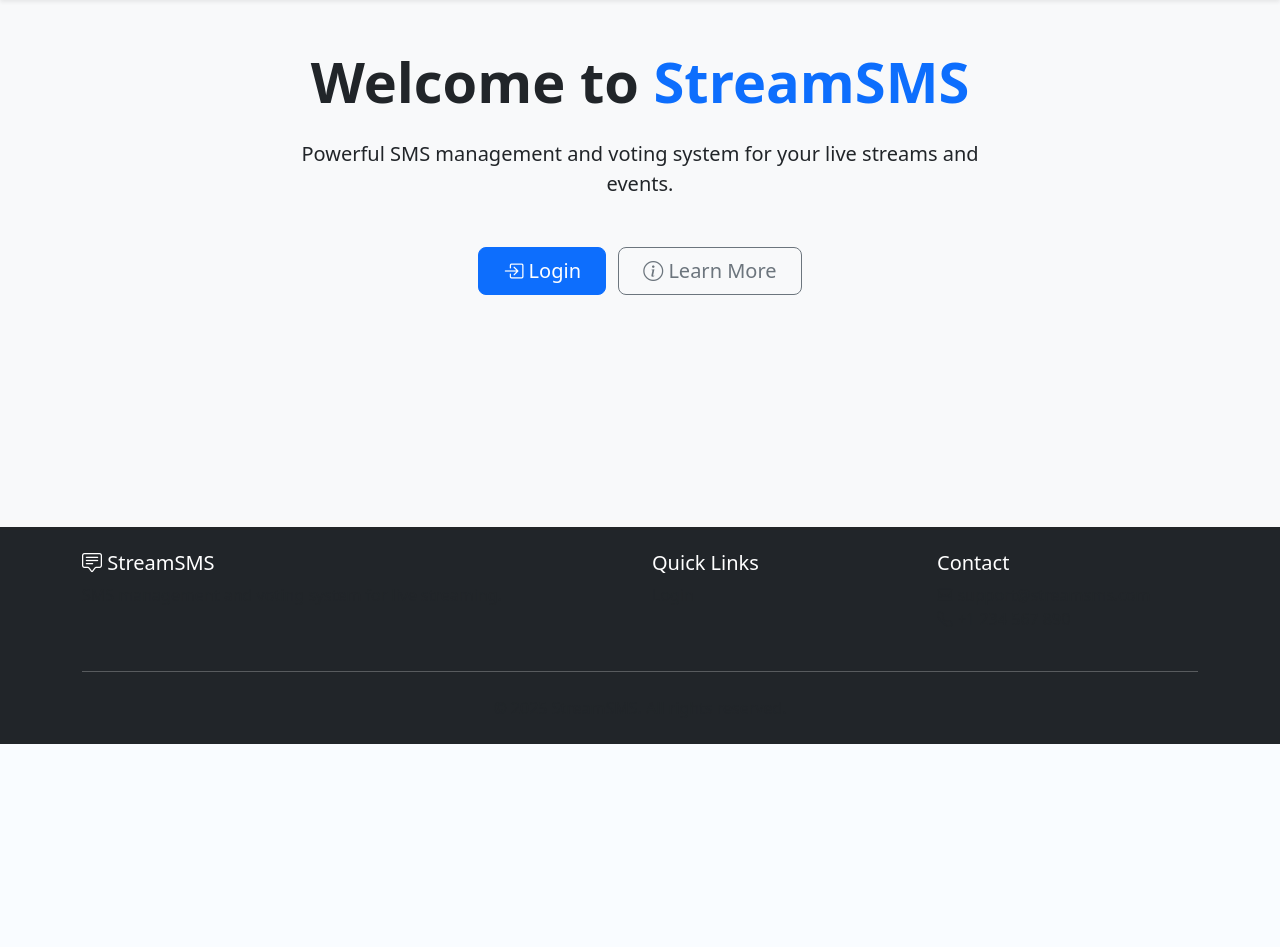
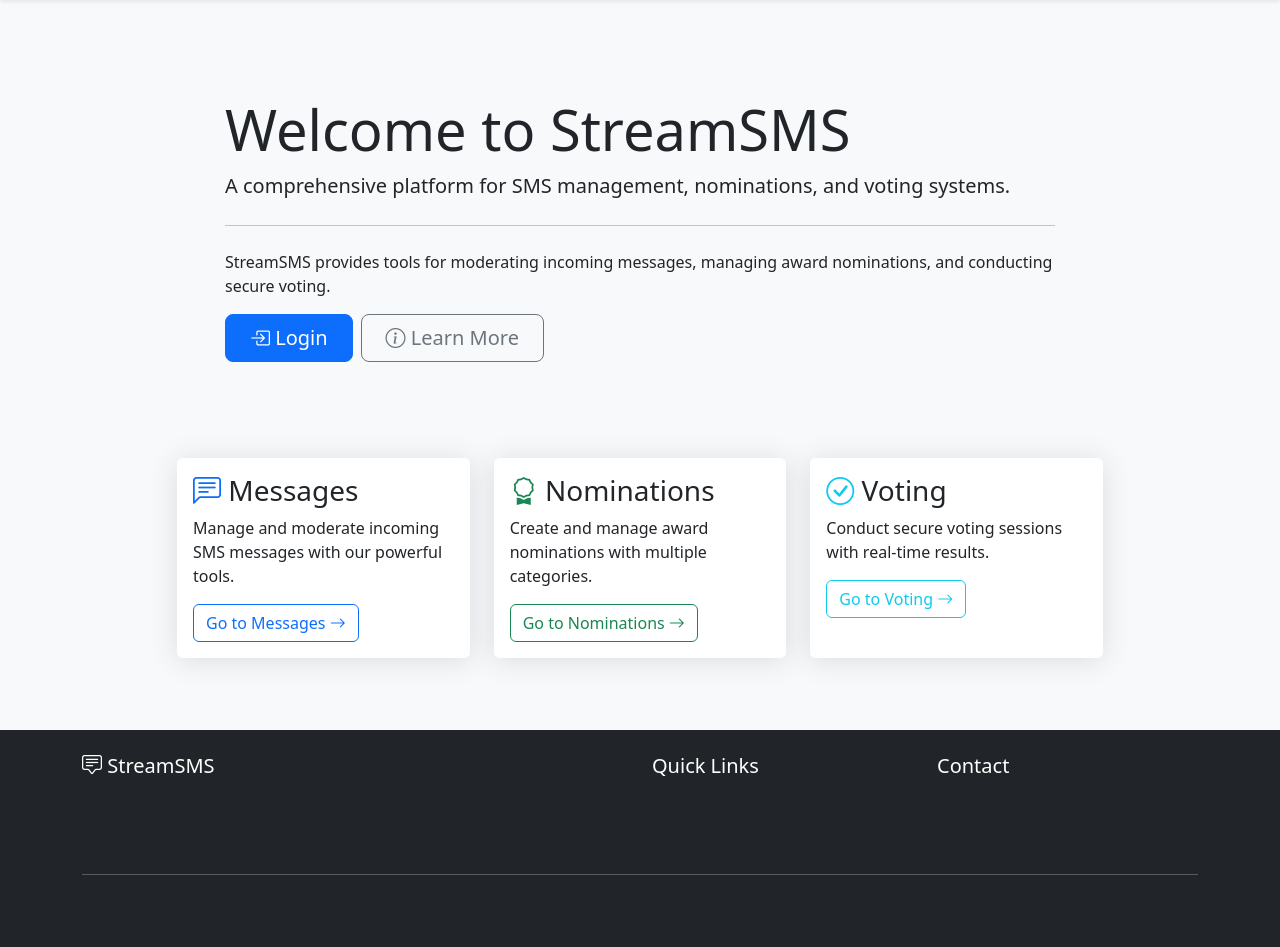
Before and after one commit to TgkCapture/StreamSMS, a Django app: page / in a window 1280 px wide. Shown: the part 56-1003 px from the top of the page. Before the commit the page ends 800 px from the top, so only its background shows below. Run offline with Django 4.2, Linux system fonts and the light colour scheme.

Commit message:
fix: systems home and profile fixed

```diff
--- a/StreamSMS/urls.py
+++ b/StreamSMS/urls.py
@@ -8,7 +8,7 @@ from apps.messages_app.views import (
     generate_concatenated_rss_json,
     africastalking_webhook
 )
-from .views import homepage #profile, success
+from .views import homepage, profile, system_dashboard
 
 urlpatterns = [
     path('', homepage, name='homepage'),
@@ -17,11 +17,10 @@ urlpatterns = [
     path('rss-json/', generate_rss_json, name='generate_rss_json'),
     path('rss-string/', generate_concatenated_rss_json, name='generate_concatenated_rss_json'),
     path('messages/', include('apps.messages_app.urls')),
-    # path('profile/', profile, name='profile'),
+    path('profile/', profile, name='profile'),
     path('accounts/login/', auth_views.LoginView.as_view(template_name='accounts/login.html'), name='login'),
     path('accounts/logout/', auth_views.LogoutView.as_view(), name='logout'),
     path('africastalking-webhook/', africastalking_webhook, name='africastalking_webhook'),
     path('nominations/', include('apps.nominations.urls')),
     path('voting/', include('apps.voting.urls')),
-    # path('success/', success, name='success'),
 ]
--- a/StreamSMS/views.py
+++ b/StreamSMS/views.py
@@ -3,3 +3,12 @@ from django.shortcuts import render
 
 def homepage(request):
     return render(request, 'homepage.html')
+
+@login_required
+def system_dashboard(request):
+    return render(request, 'dashboard.html')
+
+@login_required
+def profile(request):
+    user = request.user
+    return render(request, 'accounts/profile.html', {'user': user})
--- a/templates/homepage.html
+++ b/templates/homepage.html
@@ -1,37 +1,70 @@
-<!-- templates/homepage.html -->
 {% extends "base.html" %}
 
 {% block title %}Welcome to StreamSMS{% endblock %}
 
 {% block content %}
 <div class="row justify-content-center">
-    <div class="col-lg-8 text-center">
-        <h1 class="display-4 fw-bold mb-4 animate__animated animate__fadeInDown">
-            Welcome to <span class="text-primary">StreamSMS</span>
-        </h1>
-        <p class="lead mb-5 animate__animated animate__fadeIn animate__delay-1s">
-            Powerful SMS management and voting system for your live streams and events.
-        </p>
-
-        {% if user.is_authenticated %}
-            <div class="d-grid gap-3 d-sm-flex justify-content-sm-center animate__animated animate__fadeInUp animate__delay-2s">
-                <a href="{% url 'messages_app:moderation_interface' %}" class="btn btn-primary btn-lg px-4 gap-3">
-                    <i class="bi bi-shield-check"></i> Moderation
-                </a>
-                <a href="{% url 'voting:vote' %}" class="btn btn-outline-secondary btn-lg px-4">
-                    <i class="bi bi-check-circle"></i> Voting
-                </a>
-            </div>
-        {% else %}
-            <div class="animate__animated animate__fadeInUp animate__delay-2s">
-                <a href="{% url 'login' %}" class="btn btn-primary btn-lg px-4 me-2">
+    <div class="col-lg-10">
+        <div class="jumbotron bg-light p-5 rounded-3 mb-5">
+            <h1 class="display-4">Welcome to StreamSMS</h1>
+            <p class="lead">A comprehensive platform for SMS management, nominations, and voting systems.</p>
+            <hr class="my-4">
+            <p>StreamSMS provides tools for moderating incoming messages, managing award nominations, and conducting secure voting.</p>
+            {% if not user.is_authenticated %}
+            <div class="d-grid gap-2 d-sm-flex">
+                <a href="{% url 'login' %}" class="btn btn-primary btn-lg px-4">
                     <i class="bi bi-box-arrow-in-right"></i> Login
                 </a>
                 <a href="#" class="btn btn-outline-secondary btn-lg px-4">
                     <i class="bi bi-info-circle"></i> Learn More
                 </a>
             </div>
-        {% endif %}
+            {% endif %}
+        </div>
+
+        <div class="row">
+            <div class="col-md-4 mb-4">
+                <div class="card h-100">
+                    <div class="card-body">
+                        <h3 class="card-title">
+                            <i class="bi bi-chat-left-text text-primary"></i> Messages
+                        </h3>
+                        <p class="card-text">Manage and moderate incoming SMS messages with our powerful tools.</p>
+                        <a href="{% url 'messages_app:messages_home' %}" class="btn btn-outline-primary">
+                            Go to Messages <i class="bi bi-arrow-right"></i>
+                        </a>
+                    </div>
+                </div>
+            </div>
+
+            <div class="col-md-4 mb-4">
+                <div class="card h-100">
+                    <div class="card-body">
+                        <h3 class="card-title">
+                            <i class="bi bi-award text-success"></i> Nominations
+                        </h3>
+                        <p class="card-text">Create and manage award nominations with multiple categories.</p>
+                        <a href="{% url 'nominations:nominate_home' %}" class="btn btn-outline-success">
+                            Go to Nominations <i class="bi bi-arrow-right"></i>
+                        </a>
+                    </div>
+                </div>
+            </div>
+
+            <div class="col-md-4 mb-4">
+                <div class="card h-100">
+                    <div class="card-body">
+                        <h3 class="card-title">
+                            <i class="bi bi-check-circle text-info"></i> Voting
+                        </h3>
+                        <p class="card-text">Conduct secure voting sessions with real-time results.</p>
+                        <a href="{% url 'voting:vote_home' %}" class="btn btn-outline-info">
+                            Go to Voting <i class="bi bi-arrow-right"></i>
+                        </a>
+                    </div>
+                </div>
+            </div>
+        </div>
     </div>
 </div>
 {% endblock %}
```
